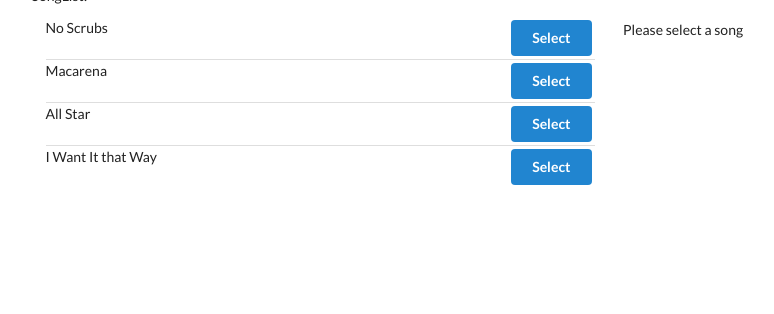
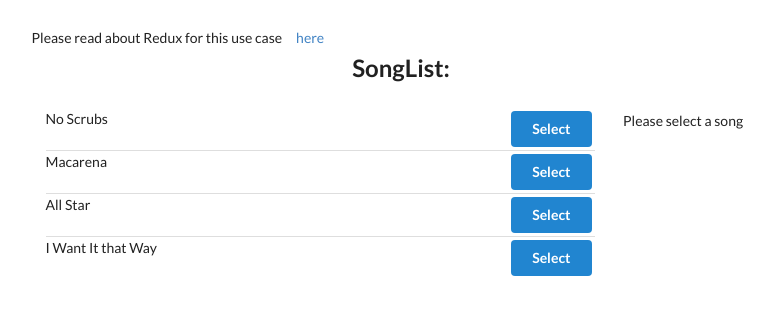
Before and after one commit to sreechu/BasicSongAppWithRedux, a React (Create React App) app: page / in a window 1280 px wide. Shown: the top 314 px of the page, without its empty margins (31-805 px from the left). Built offline with nearby package versions, Linux system fonts and the light colour scheme.

Commit message:
simple app

```diff
--- a/src/components/App.css
+++ b/src/components/App.css
@@ -1,3 +1,3 @@
 .grid-margin {
-  margin-top: 2rem;
+  margin-top: 3rem;
 }
--- a/src/components/App.js
+++ b/src/components/App.js
@@ -5,17 +5,19 @@ import "./App.css";
 
 function App() {
   return (
-    <div className="ui container grid grid-margin">
-
-
-      SongList:
-      <div className="ui container row">
-
-        <div className="column eight wide">
-          <SongList />
-
-        </div> <div className="column eight wide">
-        <SongDetail/></div>
+    <div className="grid-margin">
+      <div className="ui container grid ">
+        Please read about Redux for this use case
+        <a href="https://github.com/sreechu/BasicSongAppWithRedux">here</a>
+        <h2>SongList:</h2>
+        <div className="ui container row">
+          <div className="column eight wide">
+            <SongList />
+          </div>{" "}
+          <div className="column eight wide">
+            <SongDetail />
+          </div>
+        </div>
       </div>
     </div>
   );
```
